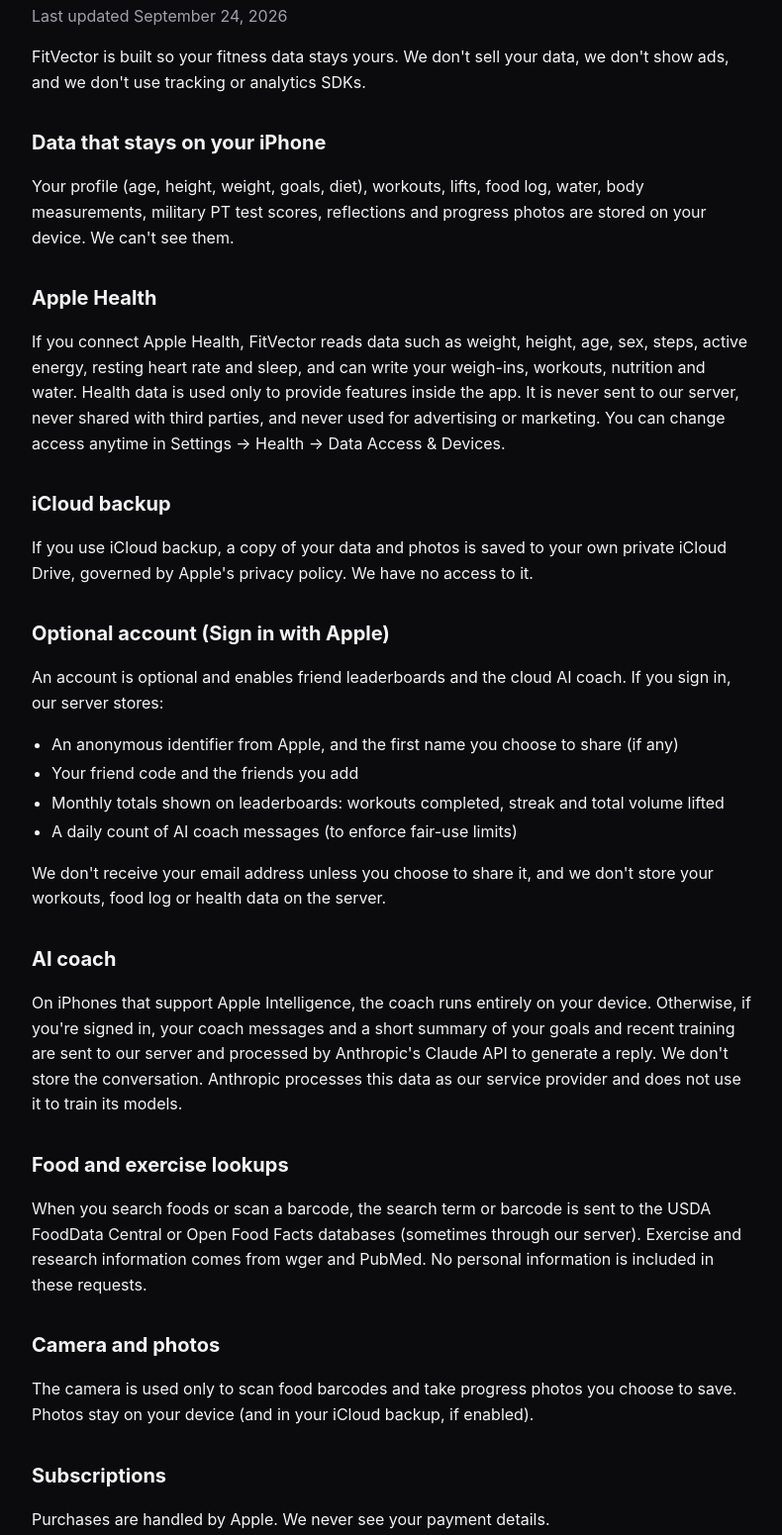
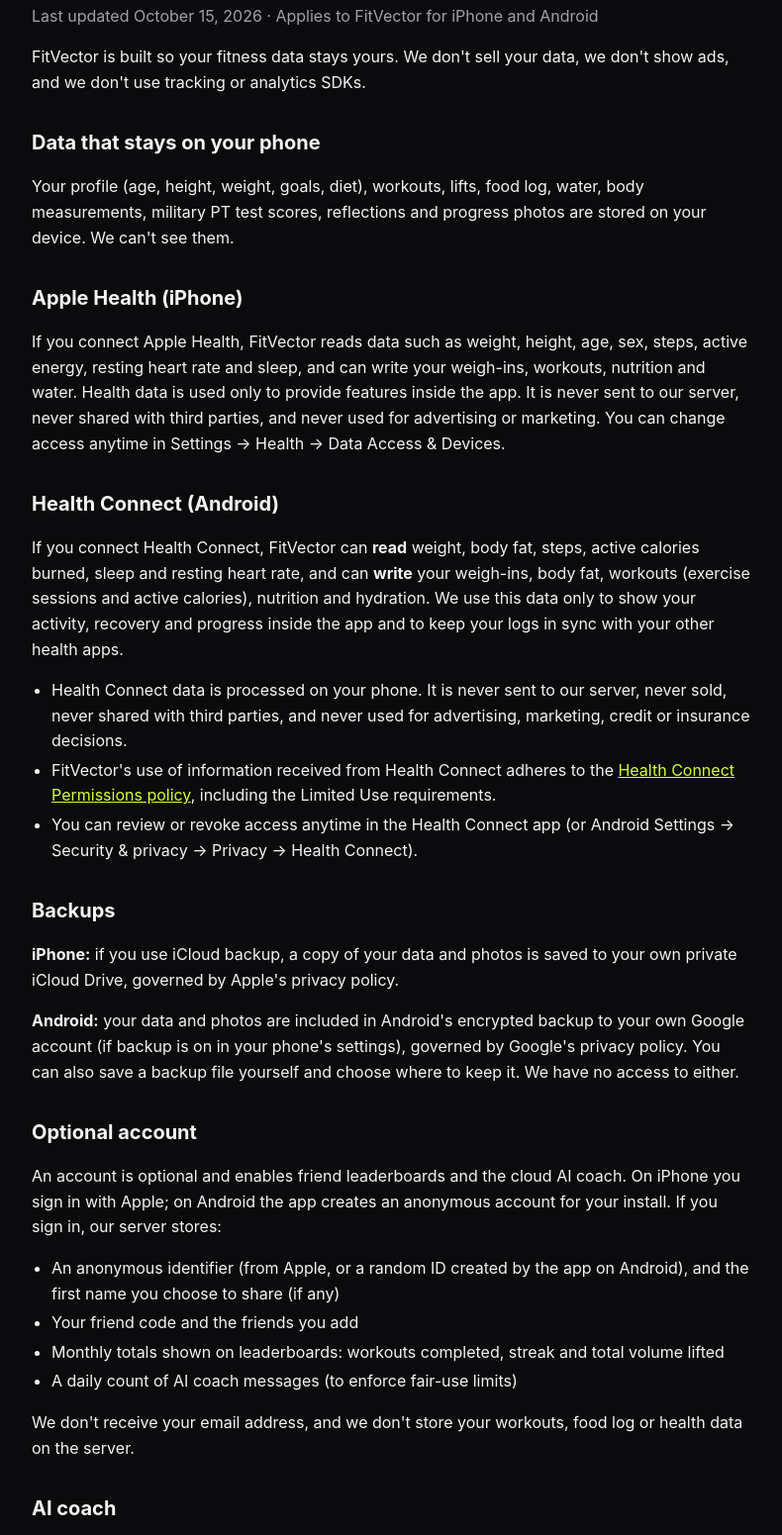
Before and after one commit to BamaSniper/fitvector-site, a plain HTML site: page privacy.html in a window 1280 px wide. Shown: the part 160-1711 px from the top of the page at 99% size, without its empty margins (244-1034 px from the left). Drawn offline with Linux system fonts and the light colour scheme.

Commit message:
Revise privacy policy and add Health Connect details
Updated privacy policy details for clarity and added information about Health Connect for Android.

```diff
--- a/privacy.html
+++ b/privacy.html
@@ -16,45 +16,55 @@
 </style></head><body><div class="w">
 <header><a class="logo" href="index.html">FIT<b>VECTOR</b></a><nav><a href="support.html">Support</a><a href="privacy.html">Privacy</a></nav></header>
 
-<h1>Privacy Policy</h1><p class="muted">Last updated September 24, 2026</p>
+<h1>Privacy Policy</h1><p class="muted">Last updated October 15, 2026 · Applies to FitVector for iPhone and Android</p>
 <p>FitVector is built so your fitness data stays yours. We don't sell your data, we don't show ads, and we don't use tracking or analytics SDKs.</p>
 
-<h2>Data that stays on your iPhone</h2>
+<h2>Data that stays on your phone</h2>
 <p>Your profile (age, height, weight, goals, diet), workouts, lifts, food log, water, body measurements, military PT test scores, reflections and progress photos are stored on your device. We can't see them.</p>
 
-<h2>Apple Health</h2>
+<h2>Apple Health (iPhone)</h2>
 <p>If you connect Apple Health, FitVector reads data such as weight, height, age, sex, steps, active energy, resting heart rate and sleep, and can write your weigh-ins, workouts, nutrition and water. Health data is used only to provide features inside the app. It is never sent to our server, never shared with third parties, and never used for advertising or marketing. You can change access anytime in Settings → Health → Data Access &amp; Devices.</p>
 
-<h2>iCloud backup</h2>
-<p>If you use iCloud backup, a copy of your data and photos is saved to your own private iCloud Drive, governed by Apple's privacy policy. We have no access to it.</p>
+<h2>Health Connect (Android)</h2>
+<p>If you connect Health Connect, FitVector can <b>read</b> weight, body fat, steps, active calories burned, sleep and resting heart rate, and can <b>write</b> your weigh-ins, body fat, workouts (exercise sessions and active calories), nutrition and hydration. We use this data only to show your activity, recovery and progress inside the app and to keep your logs in sync with your other health apps.</p>
+<ul>
+<li>Health Connect data is processed on your phone. It is never sent to our server, never sold, never shared with third parties, and never used for advertising, marketing, credit or insurance decisions.</li>
+<li>FitVector's use of information received from Health Connect adheres to the <a href="https://support.google.com/googleplay/android-developer/answer/9888170">Health Connect Permissions policy</a>, including the Limited Use requirements.</li>
+<li>You can review or revoke access anytime in the Health Connect app (or Android Settings → Security &amp; privacy → Privacy → Health Connect).</li>
+</ul>
 
-<h2>Optional account (Sign in with Apple)</h2>
-<p>An account is optional and enables friend leaderboards and the cloud AI coach. If you sign in, our server stores:</p>
+<h2>Backups</h2>
+<p><b>iPhone:</b> if you use iCloud backup, a copy of your data and photos is saved to your own private iCloud Drive, governed by Apple's privacy policy.</p>
+<p><b>Android:</b> your data and photos are included in Android's encrypted backup to your own Google account (if backup is on in your phone's settings), governed by Google's privacy policy. You can also save a backup file yourself and choose where to keep it. We have no access to either.</p>
+
+<h2>Optional account</h2>
+<p>An account is optional and enables friend leaderboards and the cloud AI coach. On iPhone you sign in with Apple; on Android the app creates an anonymous account for your install. If you sign in, our server stores:</p>
 <ul>
-<li>An anonymous identifier from Apple, and the first name you choose to share (if any)</li>
+<li>An anonymous identifier (from Apple, or a random ID created by the app on Android), and the first name you choose to share (if any)</li>
 <li>Your friend code and the friends you add</li>
 <li>Monthly totals shown on leaderboards: workouts completed, streak and total volume lifted</li>
 <li>A daily count of AI coach messages (to enforce fair-use limits)</li>
 </ul>
-<p>We don't receive your email address unless you choose to share it, and we don't store your workouts, food log or health data on the server.</p>
+<p>We don't receive your email address, and we don't store your workouts, food log or health data on the server.</p>
 
 <h2>AI coach</h2>
-<p>On iPhones that support Apple Intelligence, the coach runs entirely on your device. Otherwise, if you're signed in, your coach messages and a short summary of your goals and recent training are sent to our server and processed by Anthropic's Claude API to generate a reply. We don't store the conversation. Anthropic processes this data as our service provider and does not use it to train its models.</p>
+<p>On iPhones that support Apple Intelligence, the coach can run entirely on your device. Otherwise, if you're signed in, your coach messages and a short summary of your goals and recent training are sent to our server and processed by Anthropic's Claude API to generate a reply. Health Connect data is not included. We don't store the conversation. Anthropic processes this data as our service provider and does not use it to train its models.</p>
 
 <h2>Food and exercise lookups</h2>
 <p>When you search foods or scan a barcode, the search term or barcode is sent to the USDA FoodData Central or Open Food Facts databases (sometimes through our server). Exercise and research information comes from wger and PubMed. No personal information is included in these requests.</p>
 
 <h2>Camera and photos</h2>
-<p>The camera is used only to scan food barcodes and take progress photos you choose to save. Photos stay on your device (and in your iCloud backup, if enabled).</p>
+<p>The camera is used only to scan food barcodes and take progress photos you choose to save. On Android, barcode scanning uses Google's code scanner in Google Play services, which returns only the barcode number to FitVector. Photos stay on your device (and in your own backup, if enabled).</p>
 
 <h2>Subscriptions</h2>
-<p>Purchases are handled by Apple. We never see your payment details.</p>
+<p>Purchases are handled by Apple (iPhone) or Google Play (Android). We never see your payment details.</p>
 
 <h2>Deleting your data</h2>
 <ul>
 <li>Delete your account and all server data anytime: Profile → Account → Delete account.</li>
 <li>Erase everything on your phone: Profile → Erase all data, or delete the app.</li>
-<li>Remove your iCloud backup in iPhone Settings → [your name] → iCloud → Manage Storage.</li>
+<li>Remove your iCloud backup in iPhone Settings → [your name] → iCloud → Manage Storage, or your Android backup in Google Drive → Storage → Backups.</li>
+<li>Remove FitVector's Health Connect data in the Health Connect app → App permissions → FitVector → Delete app data.</li>
 </ul>
 
 <h2>Children</h2>
@@ -64,7 +74,7 @@
 <p>If this policy changes, we'll update the date above and, for significant changes, let you know in the app.</p>
 
 <h2>Contact</h2>
-<p><a href="mailto:hello@bamaappsllc.com">hello@bamaappsllc.com</a></p>
+<p>BamaApps LLC · Luverne, Alabama · <a href="mailto:hello@bamaappsllc.com">hello@bamaappsllc.com</a></p>
 
-<footer>© 2026 FitVector by <a href="https://bamaappsllc.com/">BamaApps LLC</a> · <a href="privacy.html">Privacy</a> · <a href="support.html">Support</a> · <a href="https://www.apple.com/legal/internet-services/itunes/dev/stdeula/">Terms of Use (EULA)</a></footer>
+<footer>© 2026 FitVector by <a href="https://bamaappsllc.com/">BamaApps LLC</a> · <a href="privacy.html">Privacy</a> · <a href="terms.html">Terms</a> · <a href="support.html">Support</a></footer>
 </div></body></html>
```
